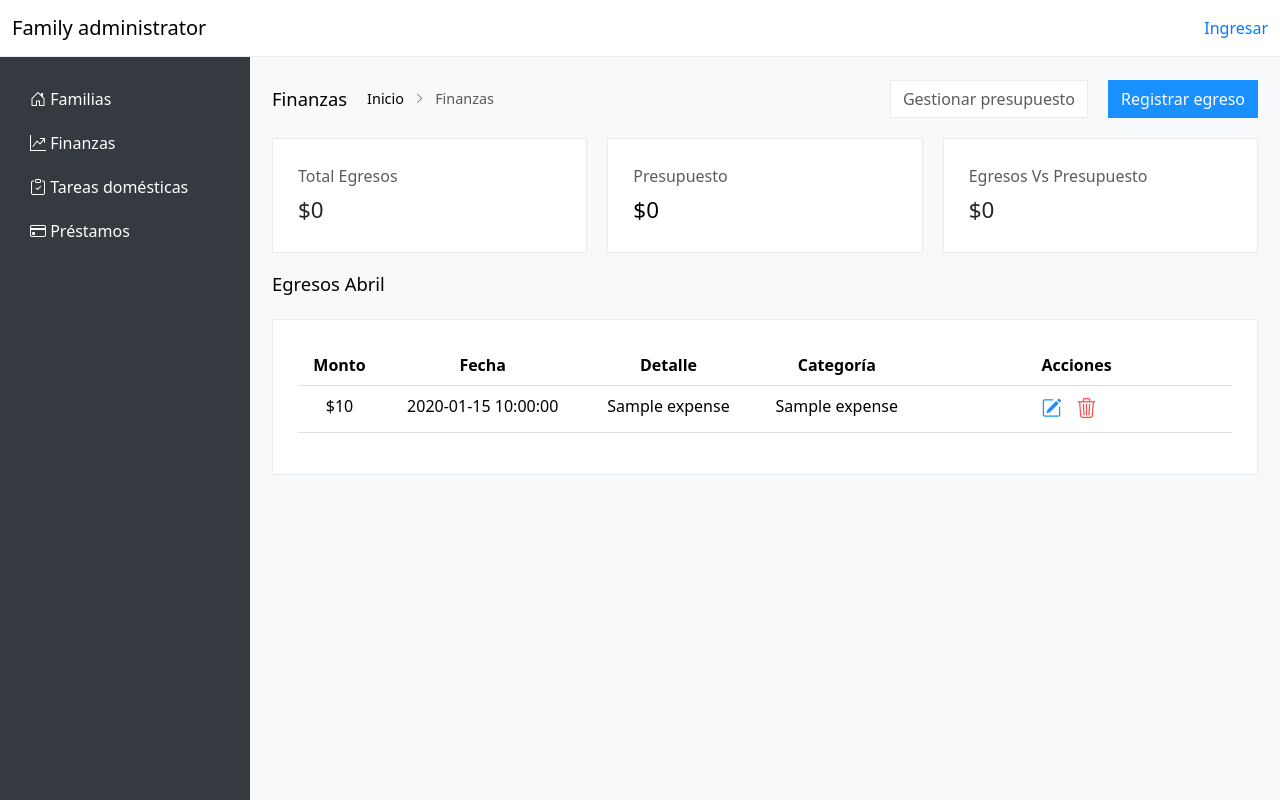
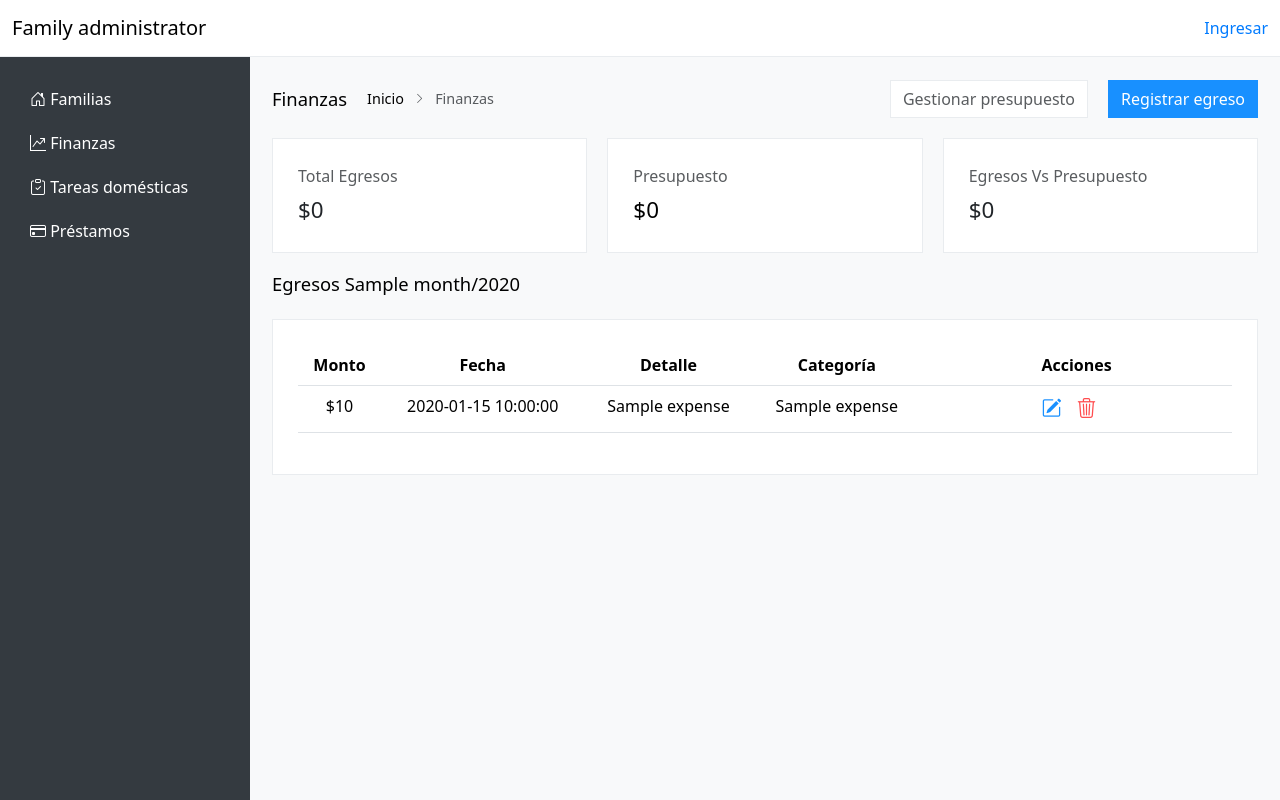
Before and after one commit to TheCatAvila/FamilyAdministrator, a Flask app: template app/templates/finanzas.html in a window 1280 px wide. Run offline with Flask 3, Linux system fonts and the light colour scheme; the template is opened without the code that fills it: most values are stand-ins (such as "Sample title", 1, 10 or a date in 2020); some libraries are stand-ins or nearby versions.

Commit message:
Update: actualización por mes 2

```diff
--- a/app/models/expenses.py
+++ b/app/models/expenses.py
@@ -141,7 +141,7 @@ class Expense:
                 db.execute(query, values)
                 total_expense = db.fetchone()
 
-            return {"success": True, "total_expense": total_expense['total_expense']}
+            return {"success": True, "total_expense": total_expense['total_expense'], "year": year, "month": month}
 
         except Exception as e:
             return {"success": False, "error": f"Error inesperado: {e}"}
--- a/app/routes/main_routes.py
+++ b/app/routes/main_routes.py
@@ -83,6 +83,8 @@ def finanzas():
     if not total_expense_response["success"]:
         return render_template('error.html', error=total_expense_response["error"])
     total_expense = total_expense_response["total_expense"]
+    year = total_expense_response["year"]
+    month = total_expense_response["month"]
     if total_expense is None:
         total_expense = 0.0
 
@@ -97,7 +99,7 @@ def finanzas():
     expenses = expenses_response["expenses"]
 
     return render_template('finanzas.html', user_login_data=user_login_data, categories=categories, total_budget=total_budget,
-                           expenses=expenses, total_expense=total_expense, difference=difference)
+                           expenses=expenses, total_expense=total_expense, difference=difference, year=year, month=month)
 
 @main.route('/prestamos')
 def prestamos():
--- a/app/templates/finanzas.html
+++ b/app/templates/finanzas.html
@@ -96,7 +96,7 @@
     <div class="row gx-0">
         <div class="col">
             <div>
-                <h5 class="windows-name pb-4">Egresos Abril</h2>
+                <h5 class="windows-name pb-4">Egresos {{ month }}/{{ year }}</h2>
             </div>
             <div class="info-card">
                 <table class="table table-hover">
```
